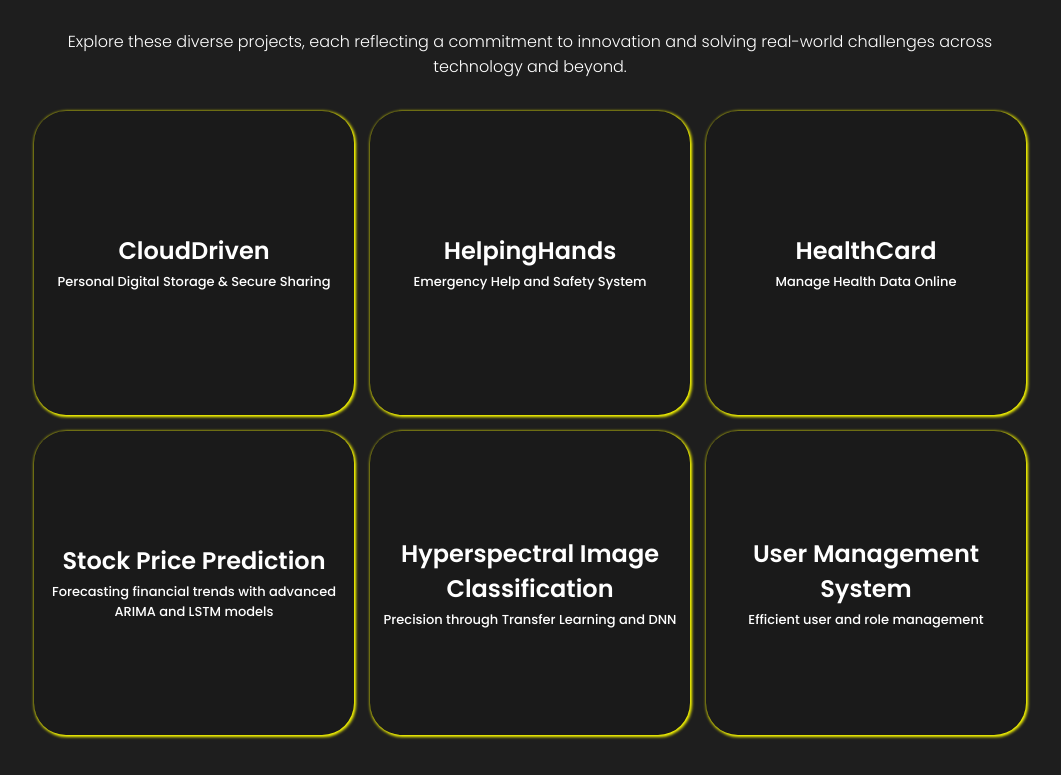
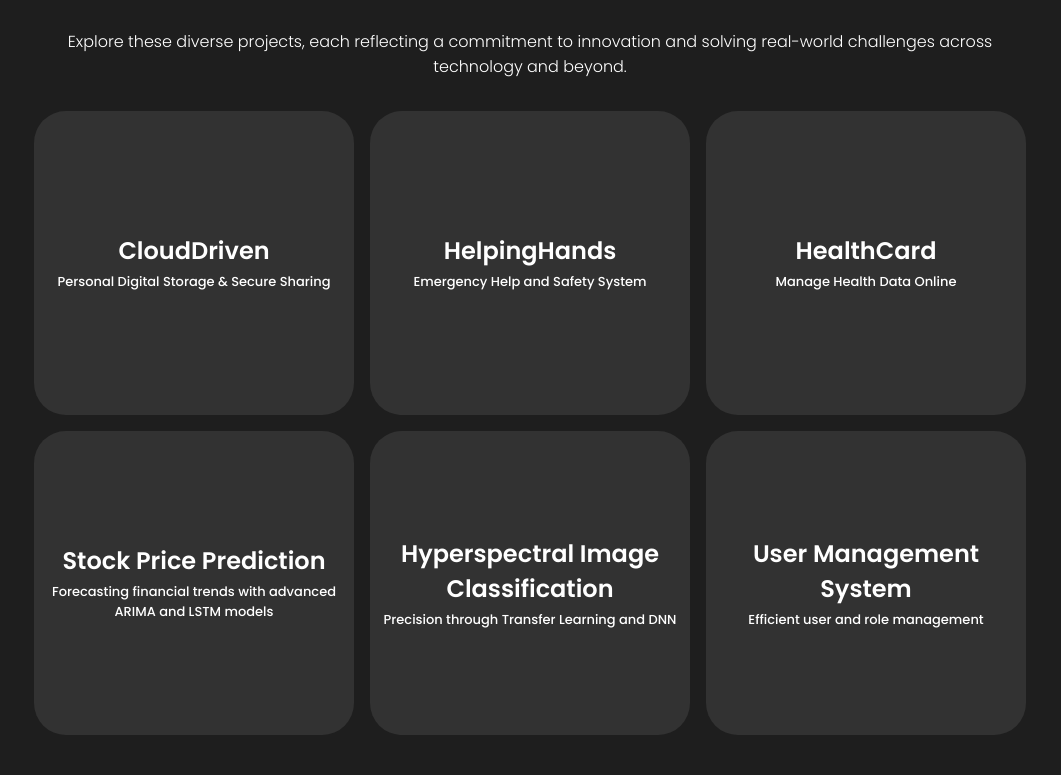
Before and after one commit to SmitPanchal1999/PortfolioBySmitPanchal.github.io, a React (Create React App) app: page / in a window 1280 px wide. Shown: the part 2925-3700 px from the top of the page, without its empty margins (110-1171 px from the left). Built offline with nearby package versions, Linux system fonts and the light colour scheme.

Commit message:
fixed projects block color

```diff
--- a/src/components/Projects/projects.css
+++ b/src/components/Projects/projects.css
@@ -34,14 +34,13 @@
     height: 19rem;
     width: 20rem;
     margin: 0.5rem;
-    background-color: #1a1a1a;
+    background-color: rgb(50, 50, 50);
     border-radius: 2rem;
     display:flex;
     flex-direction: column;
     justify-content: center;
     align-items: center;
     padding: 0.5rem 0.5rem;
-    box-shadow: 1px 1px 3px 1px yellow;
 }
 .project>p{
     margin-top: 0.25rem;
```
